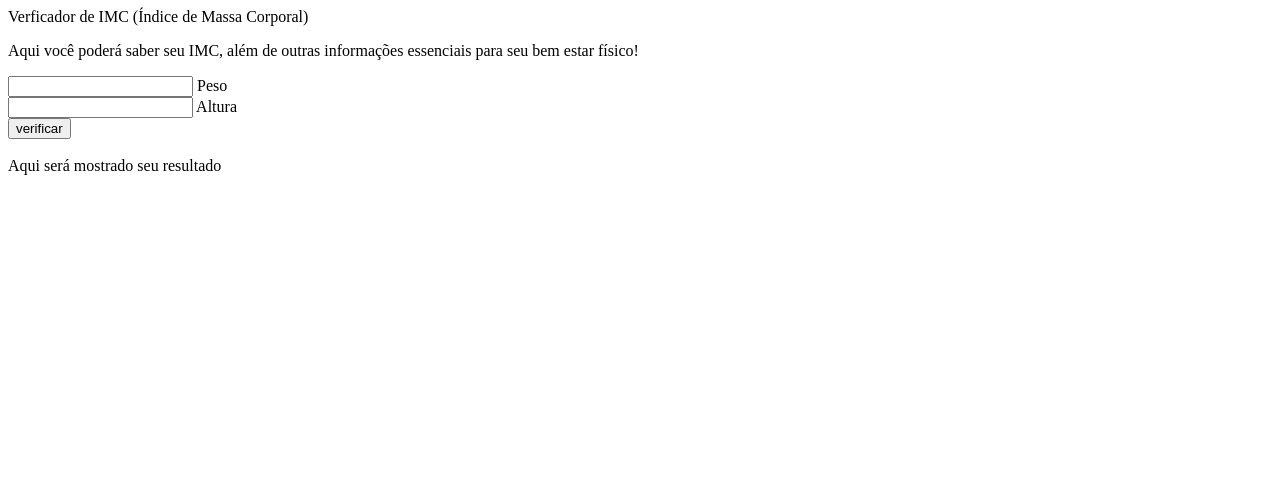
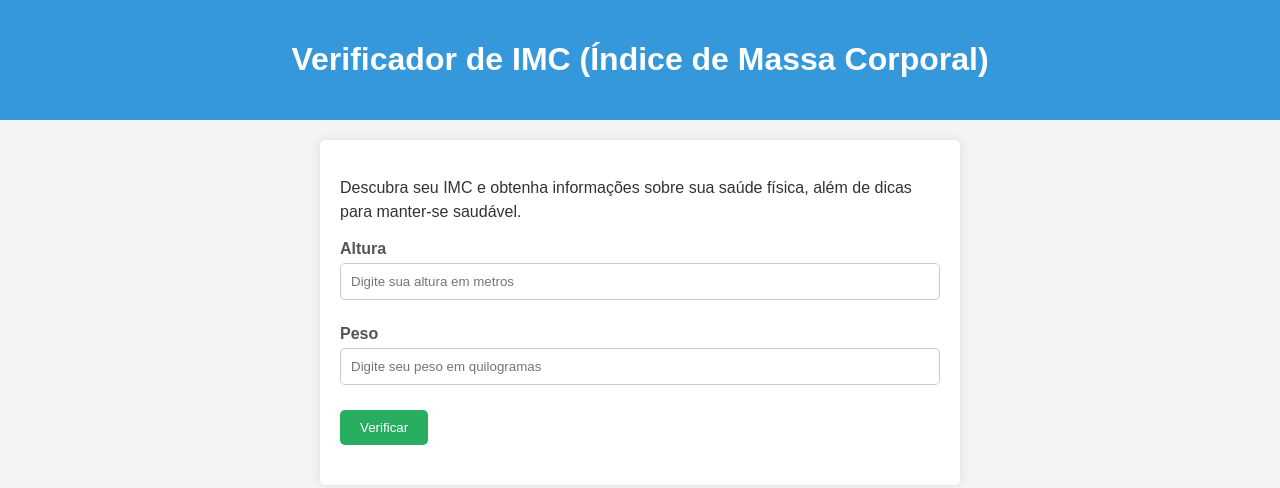
Before and after one commit to EduardoMorbeck/Projeto-IMC, a plain HTML site: page index.html in a window 1280 px wide. Drawn offline with Linux system fonts and the light colour scheme.

Commit message:
2 commit

```diff
--- a/estilo.css
+++ b/estilo.css
@@ -0,0 +1,68 @@
+body {
+    font-family: 'Arial', sans-serif;
+    margin: 0;
+    padding: 0;
+    background-color: #f4f4f4;
+}
+
+header {
+    background-color: #3498db;
+    color: #fff;
+    text-align: center;
+    padding: 20px;
+}
+
+section {
+    max-width: 600px;
+    margin: 20px auto;
+    padding: 20px;
+    background-color: #fff;
+    box-shadow: 0 0 10px rgba(0, 0, 0, 0.1);
+    border-radius: 5px;
+}
+
+p {
+    font-size: 16px;
+    line-height: 1.5;
+    color: #333;
+}
+
+.input-group {
+    margin-bottom: 15px;
+}
+
+label {
+    display: block;
+    margin-bottom: 5px;
+    font-weight: bold;
+    color: #555;
+}
+
+input {
+    width: 100%;
+    padding: 10px;
+    margin-bottom: 10px;
+    box-sizing: border-box;
+    border: 1px solid #ccc;
+    border-radius: 5px;
+}
+
+button {
+    background-color: #27ae60;
+    color: #fff;
+    padding: 10px 20px;
+    border: none;
+    border-radius: 5px;
+    cursor: pointer;
+    transition: background-color 0.3s ease;
+}
+
+button:hover {
+    background-color: #219d54;
+}
+
+#resultado {
+    margin-top: 20px;
+    font-weight: bold;
+    color: #333;
+}
--- a/index.html
+++ b/index.html
@@ -1,20 +1,30 @@
 <!DOCTYPE html>
 <html lang="pt-br">
+
 <head>
     <meta charset="UTF-8">
     <meta name="viewport" content="width=device-width, initial-scale=1.0">
-    <title>Verificado de IMC</title>
+    <title>Verificador de IMC</title>
     <link rel="stylesheet" href="estilo.css">
 </head>
+
 <body>
-    <header>Verficador de IMC (Índice de Massa Corporal)</header>
-    <div>
-        <p>Aqui você poderá saber seu IMC, além de outras informações essenciais para seu bem estar físico!</p>
-        <input type="number" name="" id="peso"> Peso<br>
-        <input type="number" name="" id="altura"> Altura<br>
-        <input type="button" value="verificar" onclick="verificar()">
-    </div> <br>
-    <div id="resultado">Aqui será mostrado seu resultado</div>
+    <header>
+        <h1>Verificador de IMC (Índice de Massa Corporal)</h1>
+    </header>
+    <section>
+        <p>Descubra seu IMC e obtenha informações sobre sua saúde física, além de dicas para manter-se saudável.</p>
+        <div class="input-group">
+            <label for="altura">Altura</label>
+            <input type="number" id="altura" placeholder="Digite sua altura em metros">
+        </div>
+        <div class="input-group">
+            <label for="peso">Peso</label>
+            <input type="number" id="peso" placeholder="Digite seu peso em quilogramas">
+        </div>
+        <button onclick="verificar()">Verificar</button>
+        <div id="resultado"></div>
+    </section>
     <script src="script.js"></script>
 </body>
 </html>
--- a/script.js
+++ b/script.js
@@ -1,10 +1,26 @@
-function verificar(){
-    var peso = document.getElementById('peso')
-    var altura = document.getElementById('altura')
-    var resultado = document.getElementById('resultado')
-    var pes = Number(peso.value)
-    var alt = Number(alt.value)
-    var imc = pes+alt
-    resultado.innerHTML =`Seu imc é ${imc}`
-
+let altura = document.getElementById('altura')
+let peso = document.getElementById('peso')
+let res = document.getElementById('resultado')
+function verificar() {
+    let alt = (altura.value)
+    let pes = (peso.value)
+    let imc = pes/alt**2
+    if (alt == 0 || pes == 0 ){
+        res.innerHTML = 'Por favor, verifique os valores informados!'
+    }else {
+        res.innerHTML = `Seu IMC é ${imc.toFixed(1)}`
+        if (imc < 18.5) {
+            res.innerHTML += ', você está abaixo do peso!<br><br>Um IMC menor que 18,5 indica que a pessoa está abaixo do peso considerado saudável para sua altura. Pode estar associado a deficiências nutricionais e problemas de saúde, como falta de energia e imunidade reduzida.<br><br>Dicas:<br>Alimentação Balanceada: Priorize alimentos ricos em nutrientes para garantir uma ingestão adequada de vitaminas e minerais.<br>Exercício Regular: Incorporar exercícios físicos para melhorar a saúde cardiovascular e promover o ganho de massa muscular.<br>Consulte um Profissional de Saúde: Busque orientação médica ou nutricional para abordar qualquer causa subjacente de peso baixo e criar um plano de saúde personalizado.'
+        } else if (imc >= 18.5 && imc <= 24.9) {
+            res.innerHTML += ', você está no peso ideal<br><br>Um IMC entre 18,5 e 24,9 reflete um peso considerado saudável em relação à altura. Geralmente associado a menor risco de problemas de saúde relacionados ao peso.<br><br>Dicas:<br>Manutenção da Rotina: Continue com uma dieta equilibrada e mantenha a prática regular de exercícios.<br>Monitoramento Regular: Realize verificações periódicas de saúde e mantenha um estilo de vida ativo para prevenir ganho de peso não saudável.<br>Bem-Estar Mental: Cuide da saúde mental, pois equilíbrio emocional também é essencial para a saúde global.'
+        }else if (imc >= 25 && imc <= 29.9) {
+            res.innerHTML += ', sobrepeso<br><br>Um IMC entre 25 e 29,9 indica um excesso de peso em relação à altura, mas não necessariamente à obesidade.Pode aumentar o risco de condições como diabetes tipo 2 e doenças cardiovasculares.<br><br>Dicas: <br>Alimentação Saudável: Adote uma dieta equilibrada, rica em frutas, vegetais e proteínas magras.<br>Exercícios Aeróbicos: Integre atividades aeróbicas para queimar calorias e melhorar a saúde cardiovascular.<br>Controle de Porções: Monitore o tamanho das porções e evite excessos, focando na qualidade dos alimentos.'
+        }else if (imc >= 30 && imc <= 34.9) {
+            res.innerHTML += ', obesidade grau 1<br><br>Um IMC entre 30 e 34,9 reflete um nível moderado de obesidade. Aumenta significativamente o risco de problemas de saúde, como diabetes, hipertensão e doenças cardiovasculares. <br><br>Dicas:<br>Modificação da Dieta: Reduza a ingestão de calorias e escolha alimentos nutritivos para promover a perda de peso.<br>Atividade Física Regular: Aumente a intensidade e frequência dos exercícios, incluindo treinamento de resistência.<br>Apoio Profissional: Consulte um nutricionista ou especialista em perda de peso para orientação personalizada.'
+        }else if (imc >= 35 && imc <= 39.9) {
+            res.innerHTML += ', obesidade grau 2<br><br>Um IMC entre 35 e 39,9 indica obesidade severa. O risco de complicações de saúde é substancialmente elevado, incluindo problemas cardíacos, apneia do sono e diabetes tipo 2.<br><br>Dicas:<br> Acompanhamento Médico Regular: Busque orientação médica frequente para monitorar a saúde e ajustar o plano conforme necessário.<br>Abordagem Multidisciplinar: Trabalhe com uma equipe de profissionais de saúde, incluindo médicos, nutricionistas e treinadores, para um suporte abrangente.<br>Estilo de Vida Sustentável: Foque em mudanças de longo prazo, incorporando hábitos saudáveis e sustentáveis na rotina diária.'
+        }else{
+            res.innerHTML += ', obesidade grau 3<br><br>Um IMC igual a 40 ou superior, indica obesidade mórbida. Representa o mais alto grau de obesidade, com riscos graves para a saúde, incluindo doenças cardíacas, diabetes avançado, e impactos significativos na qualidade de vida.<br><br>Dicas: <br>Acompanhamento Médico Regular: Busque orientação médica frequente para monitorar a saúde e ajustar o plano conforme necessário. <br>Abordagem Multidisciplinar: Trabalhe com uma equipe de profissionais de saúde, incluindo médicos, nutricionistas e treinadores, para um suporte abrangente.<br>Estilo de Vida Sustentável: Foque em mudanças de longo prazo, incorporando hábitos saudáveis e sustentáveis na rotina diária.'
+        }
+    }
 }
```
